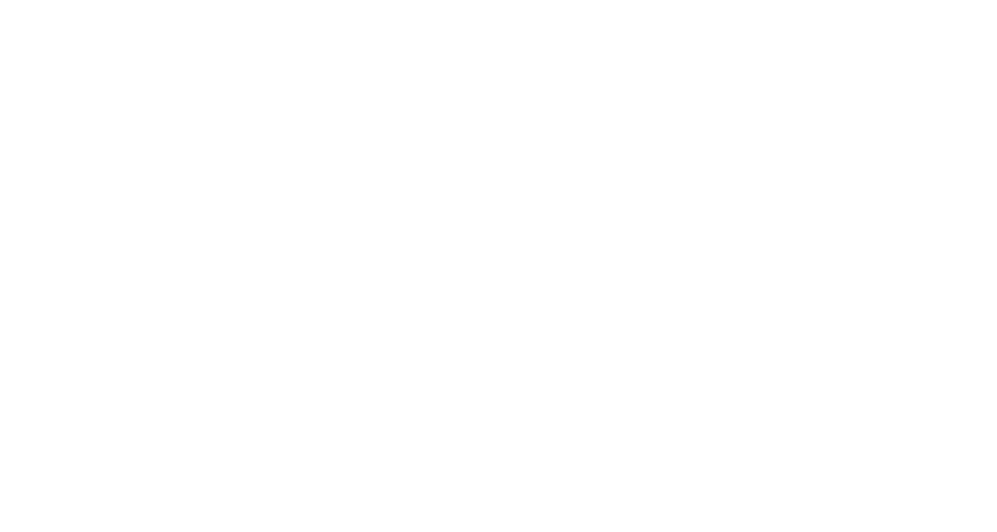
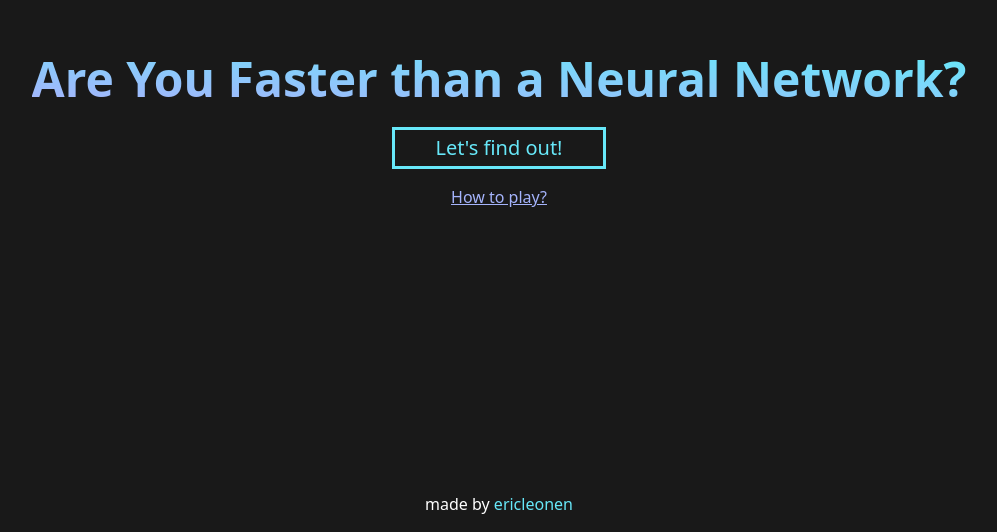
Before and after one commit to ericleonen/are-you-faster-than-a-neural-network, a Next.js app: page / in a window 1280 px wide. Shown: the part 268-800 px from the top of the page, without its empty margins (141-1138 px from the left). Built offline with nearby package versions, Linux system fonts and the light colour scheme.

Commit message:
Create index page

```diff
--- a/src/pages/_app.tsx
+++ b/src/pages/_app.tsx
@@ -4,11 +4,11 @@
 
 export default function App({ Component, pageProps }: AppProps) {
   return (
-    <>
+    <div className="flex flex-col items-center justify-center w-full h-screen bg-black/90">
       <Head>
         <title>Are You Faster than a Neural Network?</title>
       </Head>
       <Component {...pageProps} />
-    </>
+    </div>
   );
 }
--- a/src/pages/index.tsx
+++ b/src/pages/index.tsx
@@ -1,5 +1,21 @@
+import Link from "next/link";
+
 const App = () => {
-  return null;
+  return (
+    <>
+      <h1 className="text-5xl font-bold text-center theme">Are You Faster than a Neural Network?</h1>
+      <Link
+        href="./levels "
+        className="px-10 py-1 mt-6 text-xl text-cyan-300 transition-colors border-[3px] border-cyan-300 hover:bg-cyan-300/30"
+      >
+        Let's find out!
+      </Link>
+      <button className="mt-4 text-indigo-300 underline transition-colors hover:text-indigo-400 text-md">
+        How to play?
+      </button>
+      <p className="absolute text-white bottom-4">made by <a className="text-cyan-300 hover:text-cyan-400" href="https://github.com/ericleonen">ericleonen</a></p>
+    </>
+  );
 };
 
 export default App;
--- a/src/styles/globals.css
+++ b/src/styles/globals.css
@@ -1,3 +1,11 @@
 @tailwind base;
 @tailwind components;
 @tailwind utilities;
+
+@layer components {
+    .theme {
+        background: linear-gradient(to top right, #a5b4fc 0%, #67e8f9 100%);
+        -webkit-background-clip: text;
+        -webkit-text-fill-color: transparent;
+    }
+}
--- a/tailwind.config.js
+++ b/tailwind.config.js
@@ -6,4 +6,10 @@
     extend: {},
   },
   plugins: [],
+  colors: {
+    "black": "#1b1b1b",
+    "gray": "#a3a3a3",
+    "purple": "#B1C3FF",
+    "turquoise": "#1FE0B2"
+  }
 }
```
